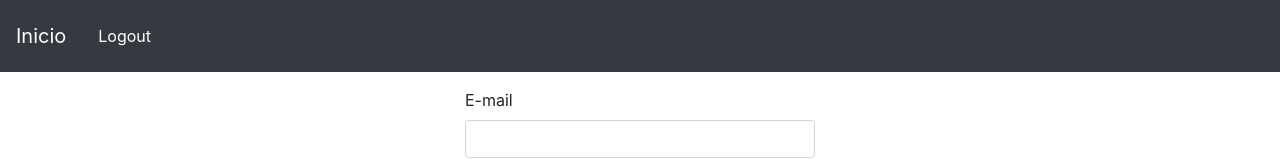
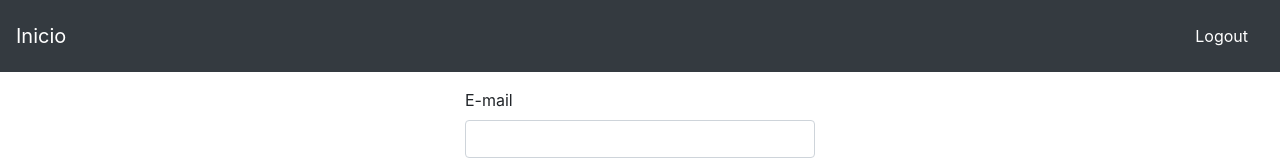
Before and after one commit to soarestheu/CrudVue, a Vue app: page / in a window 1280 px wide. Shown: the top 160 px of the page. Built offline with nearby package versions, Linux system fonts and the light colour scheme.

Commit message:
Componetização do NavBar e ajuste no posicionamento do botão logout

```diff
--- a/src/App.vue
+++ b/src/App.vue
@@ -1,19 +1,6 @@
 <template>
   <div id="app">
-    <nav class="navbar navbar-expand navbar-dark bg-dark">
-      <router-link to="/" class="navbar-brand">Inicio</router-link>
-      <div v-if="Logado" class="navbar-nav mr-auto">
-        <li class="nav-item">
-          <router-link to="/list" class="nav-link">Listar</router-link>
-        </li>
-        <li class="nav-item">
-          <router-link to="/novo" class="nav-link">Cadasatrar Usuário</router-link>
-        </li>
-      </div>
-      <li class="nav-item navbar-text">
-        <a href="#" @click="logout" class="nav-link">Logout </a>
-      </li>
-    </nav>
+    <nav-bar/>
 
     <div class="container mt-3">
       <router-view />
@@ -21,17 +8,18 @@
   </div>
 </template>
 
+<style>
+.logout {
+  float: rigth;
+   margin-left: auto;
+}
+</style>
+
 <script>
 import CRUDDataService from "./services/CrudDataService";
-import Cookie from "js-cookie";
 
 export default {
   name: "app",
-  data(){
-    return {
-      Logado: null,
-    }
-  },
   methods: {
     getAll() {
         CRUDDataService.getAll()
@@ -42,19 +30,6 @@ export default {
         .catch(e => {
           console.log(e);
         });
-    },
-    logout() {
-        CRUDDataService.logout()
-        .then(response =>{
-          console.log(response.data);
-          Cookie.remove("Crud_token");
-          this.$router.replace({
-            name: '/'
-          });
-        })
-        .catch(e => {
-          console.log(e);
-        });
     }
   }
 };
--- /dev/null
+++ b/src/components/NavBar.vue
@@ -0,0 +1,66 @@
+<template>
+    <div id="navBar">
+        <nav class="navbar navbar-expand navbar-dark bg-dark">
+        <router-link to="/" class="navbar-brand">Inicio</router-link>
+        <div v-if="Logado"  class="navbar-nav mr-auto">
+            <li class="nav-item">
+            <router-link to="/list" class="nav-link">Listar</router-link>
+            </li>
+            <li class="nav-item">
+            <router-link to="/novo" class="nav-link">Cadasatrar Usuário</router-link>
+            </li>
+        </div>
+        <li class="nav-item navbar-text logout">
+            <a href="#" @click="logout" class="nav-link">Logout </a>
+        </li>
+        </nav>
+    </div>
+</template>
+
+<script>
+import CRUDDataService from "@/services/CrudDataService";
+import Cookie from "js-cookie";
+
+    export default {
+        name: "navBar",
+        data() {
+            return {
+                Logado:false,
+            }
+        },
+        methods: {
+            // exibeMenu(){
+            //      CRUDDataService.validatedToken()
+            //         .then(response => {
+            //             var verifyToken = response.data;
+            //             if (verifyToken.status == "Token is Invalid") {
+            //                 this.Logado = false;
+            //             } else {
+            //                 this.Logado = true;
+            //             }
+
+            //         }).catch(e => {
+            //             console.log(e);
+            //         });
+            // },
+            logout() {
+                CRUDDataService.logout()
+                .then(response =>{
+                console.log(response.data);
+                Cookie.remove("Crud_token");
+                this.$router.replace({
+                    name: '/'
+                });
+
+                })
+                .catch(e => {
+                console.log(e);
+                });
+            }
+        },
+        // mounted() {
+        //     this.exibeMenu();
+        // },
+
+    }
+</script>
--- a/src/main.js
+++ b/src/main.js
@@ -2,6 +2,7 @@ import { createApp } from 'vue'
 
 import App from './App.vue'
 import router from './router'
+import navBar from "@/components/NavBar.vue";
 
 import 'bootstrap'
 import 'bootstrap/dist/css/bootstrap.min.css'
@@ -26,4 +27,8 @@ library.add(faIdBadge)
 
 
 
-createApp(App).use(router).component('font-awesome-icon', FontAwesomeIcon).mount('#app');
+createApp(App)
+    .use(router)
+    .component('font-awesome-icon', FontAwesomeIcon)
+    .component('nav-bar', navBar)
+    .mount('#app');
```
